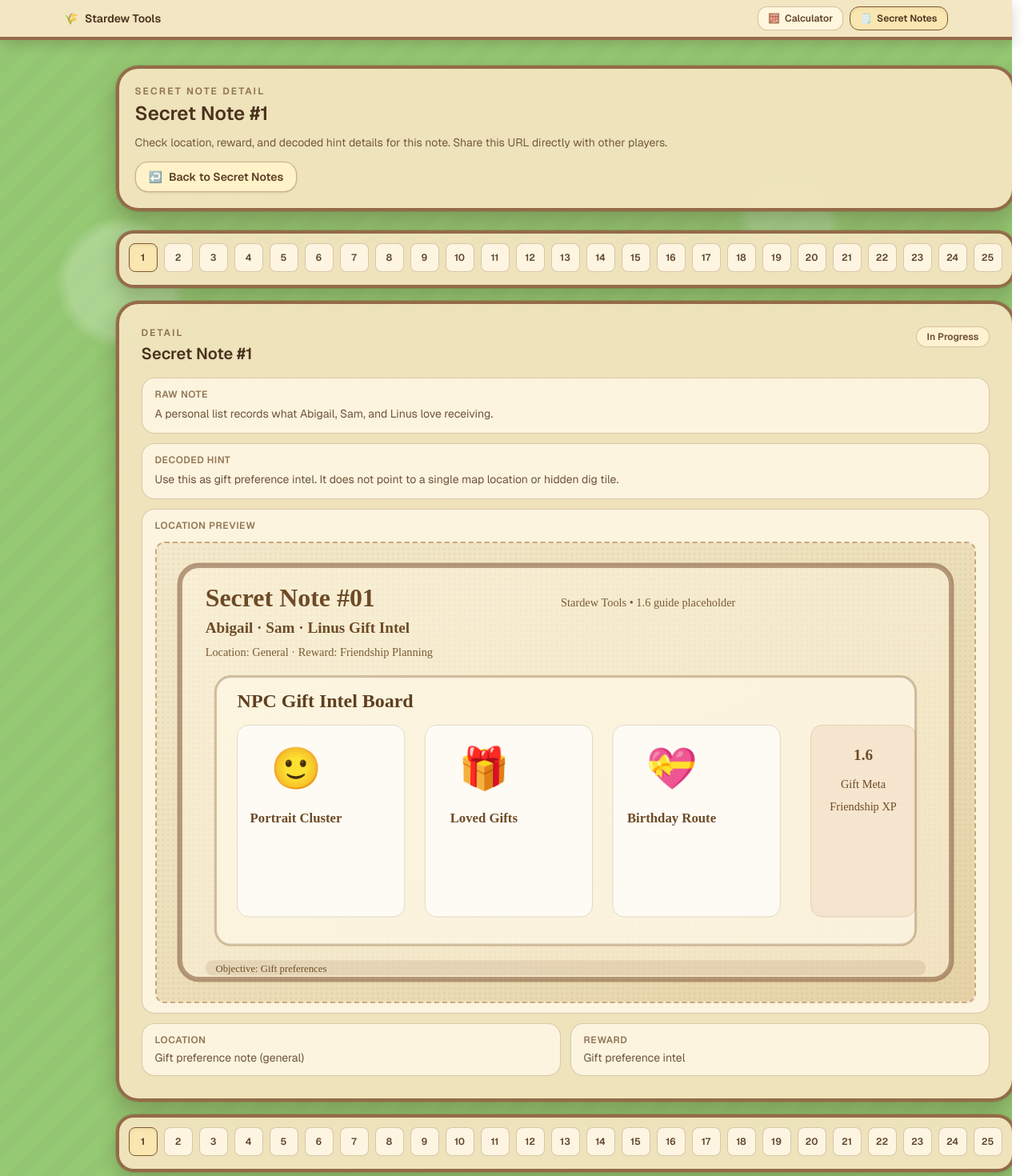
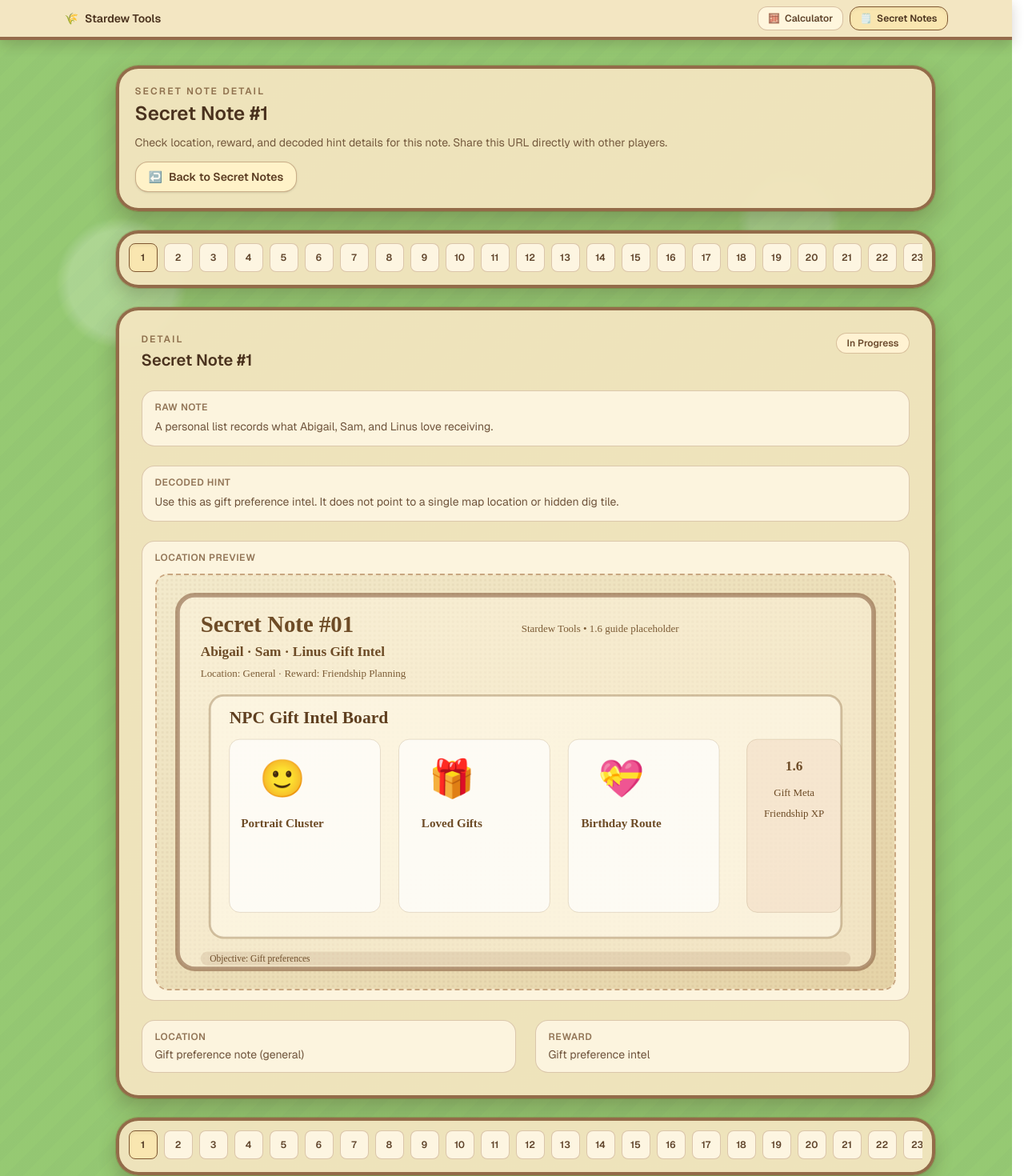
Before and after one commit to yuzhoudabaozhayujiamigou-cloud/stardew-tools, a Next.js app in the folder stardew-tools/: page /secret-notes/1 in a window 1280 px wide. Shown: the top 1470 px of the page at 80% size. Built offline with nearby package versions, Linux system fonts and the light colour scheme; no server answers.

Commit message:
fix: finalize pixel-perfect secret note detail alignment

```diff
--- a/stardew-tools/public/sw.js
+++ b/stardew-tools/public/sw.js
@@ -1,4 +1,4 @@
-const CACHE_NAME = "stardew-tools-v3";
+const CACHE_NAME = "stardew-tools-v4";
 const OFFLINE_FALLBACK_URL = "/";
 const PRECACHE_URLS = [
   "/",
--- a/stardew-tools/src/app/secret-notes/[noteId]/page.tsx
+++ b/stardew-tools/src/app/secret-notes/[noteId]/page.tsx
@@ -63,7 +63,7 @@ function NoteQuickNav(props: { noteIds: number[]; currentNoteId: number }) {
   const { noteIds, currentNoteId } = props;
 
   return (
-    <section className="rounded-[22px] border-4 border-[#7c4d2e]/80 bg-[#f3e5bf]/95 px-2.5 py-2.5 shadow-[0_10px_22px_rgba(56,41,23,0.24)] ring-1 ring-yellow-900/20 sm:px-3 sm:py-3">
+    <section className="mx-auto w-full max-w-5xl rounded-[28px] border-4 border-[#7c4d2e]/80 bg-[#f3e5bf]/95 px-2.5 py-2.5 shadow-[0_10px_22px_rgba(56,41,23,0.24)] ring-1 ring-yellow-900/20 sm:px-3 sm:py-3">
       <nav
         aria-label="Secret notes inline quick navigation"
         className="flex gap-2 overflow-x-auto pb-1 [scrollbar-width:none] [&::-webkit-scrollbar]:hidden"
@@ -286,7 +286,7 @@ export default async function SecretNoteDetailPage(props: SecretNoteDetailPagePr
 
         <div className={isEmbedCard ? "h-full" : "grid gap-6"}>
           {!isEmbed ? (
-            <section className="rounded-[28px] border-4 border-[#7c4d2e]/80 bg-[#f3e5bf]/95 p-4 shadow-[0_12px_30px_rgba(56,41,23,0.3)] ring-1 ring-yellow-900/20 sm:p-5">
+            <section className="mx-auto w-full max-w-5xl rounded-[28px] border-4 border-[#7c4d2e]/80 bg-[#f3e5bf]/95 p-4 shadow-[0_12px_30px_rgba(56,41,23,0.3)] ring-1 ring-yellow-900/20 sm:p-5">
               <p className="text-xs font-semibold uppercase tracking-[0.18em] text-[#6f4b2a]/75">Secret Note Detail</p>
               <h1 className="mt-1 text-xl font-semibold text-[#4a321e] sm:text-2xl">{note.title}</h1>
               <p className="mt-2 text-sm leading-6 text-[#5f4228]/85">
@@ -313,7 +313,7 @@ export default async function SecretNoteDetailPage(props: SecretNoteDetailPagePr
           ) : isEmbed ? (
             <NoteDetailPanel note={note} isCompleted={false} />
           ) : (
-            <section className="grid gap-4">
+            <section className="mx-auto grid w-full max-w-5xl gap-6">
               <NoteQuickNav noteIds={noteIds} currentNoteId={note.id} />
               <NoteDetailPanel note={note} isCompleted={false} />
               <NoteQuickNav noteIds={noteIds} currentNoteId={note.id} />
--- a/stardew-tools/src/components/secret-notes/NoteDetailPanel.tsx
+++ b/stardew-tools/src/components/secret-notes/NoteDetailPanel.tsx
@@ -7,6 +7,8 @@ type NoteDetailPanelProps = {
 
 export function NoteDetailPanel(props: NoteDetailPanelProps) {
   const { note, isCompleted } = props;
+  const detailBlockClass = "rounded-2xl border border-[#9f744c]/35 bg-[#fff8e8]/80 px-4 py-3";
+  const detailTextClass = "mt-1 text-left leading-6";
 
   if (!note) {
     return (
@@ -35,25 +37,25 @@ export function NoteDetailPanel(props: NoteDetailPanelProps) {
         </span>
       </div>
 
-      <div className="mt-4 grid gap-3 text-sm text-[#5f432a]/90">
-        <div className="rounded-2xl border border-[#9f744c]/35 bg-[#fff8e8]/80 px-4 py-3">
+      <div className="mt-6 grid gap-6 text-sm text-[#5f432a]/90">
+        <div className={detailBlockClass}>
           <div className="text-xs font-semibold uppercase tracking-wider text-[#6f4b2a]/75">Raw Note</div>
-          <p className="mt-1 leading-6">{note.rawText}</p>
+          <p className={detailTextClass}>{note.rawText}</p>
         </div>
 
-        <div className="rounded-2xl border border-[#9f744c]/35 bg-[#fff8e8]/80 px-4 py-3">
+        <div className={detailBlockClass}>
           <div className="text-xs font-semibold uppercase tracking-wider text-[#6f4b2a]/75">Decoded Hint</div>
-          <p className="mt-1 leading-6">{note.decodedHint}</p>
+          <p className={detailTextClass}>{note.decodedHint}</p>
         </div>
 
-        <div className="rounded-2xl border border-[#9f744c]/35 bg-[#fff8e8]/80 px-4 py-3">
+        <div className={detailBlockClass}>
           <div className="text-xs font-semibold uppercase tracking-wider text-[#6f4b2a]/75">Location Preview</div>
-          <div className="mt-3 aspect-video overflow-hidden rounded-xl border-2 border-dashed border-[#b58b61]/70 bg-[#f8ebce]">
+          <div className="mt-3 aspect-video overflow-hidden rounded-2xl border-2 border-dashed border-[#b58b61]/70 bg-[#f8ebce]">
             {note.locationImage ? (
               <img
                 src={note.locationImage}
                 alt={`${note.location} map preview`}
-                className="h-full w-full object-cover"
+                className="block h-full w-full object-cover"
                 loading="lazy"
               />
             ) : (
@@ -73,12 +75,12 @@ export function NoteDetailPanel(props: NoteDetailPanelProps) {
           </div>
         </div>
 
-        <div className="grid gap-3 sm:grid-cols-2">
-          <div className="rounded-2xl border border-[#9f744c]/35 bg-[#fff8e8]/80 px-4 py-3">
+        <div className="grid gap-6 sm:grid-cols-2">
+          <div className={detailBlockClass}>
             <div className="text-xs font-semibold uppercase tracking-wider text-[#6f4b2a]/75">Location</div>
             <p className="mt-1">{note.location}</p>
           </div>
-          <div className="rounded-2xl border border-[#9f744c]/35 bg-[#fff8e8]/80 px-4 py-3">
+          <div className={detailBlockClass}>
             <div className="text-xs font-semibold uppercase tracking-wider text-[#6f4b2a]/75">Reward</div>
             <p className="mt-1">{note.reward}</p>
           </div>
```
Also changed, not shown: 1 other file (tests, documents, lock files or other folders).
